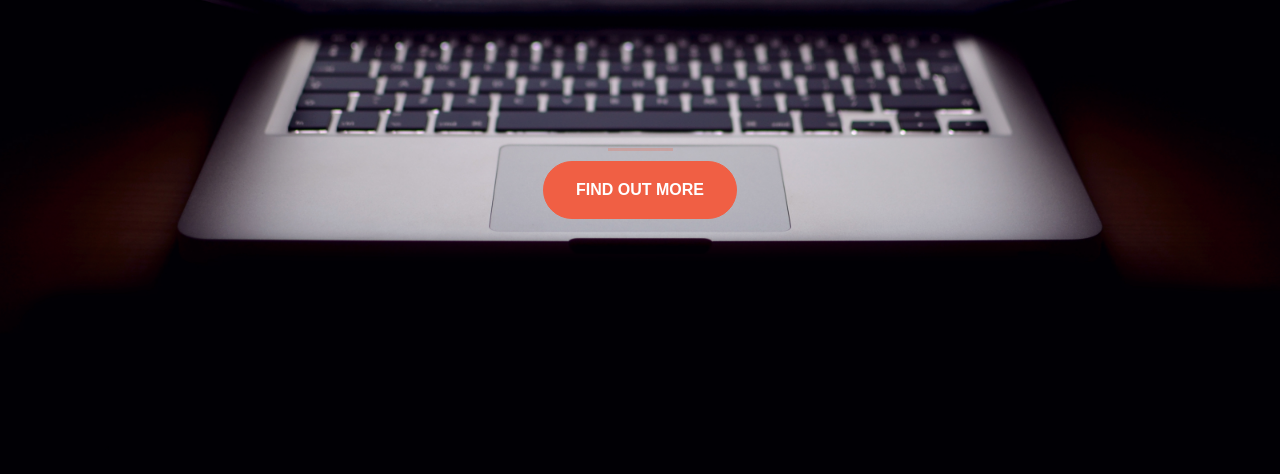
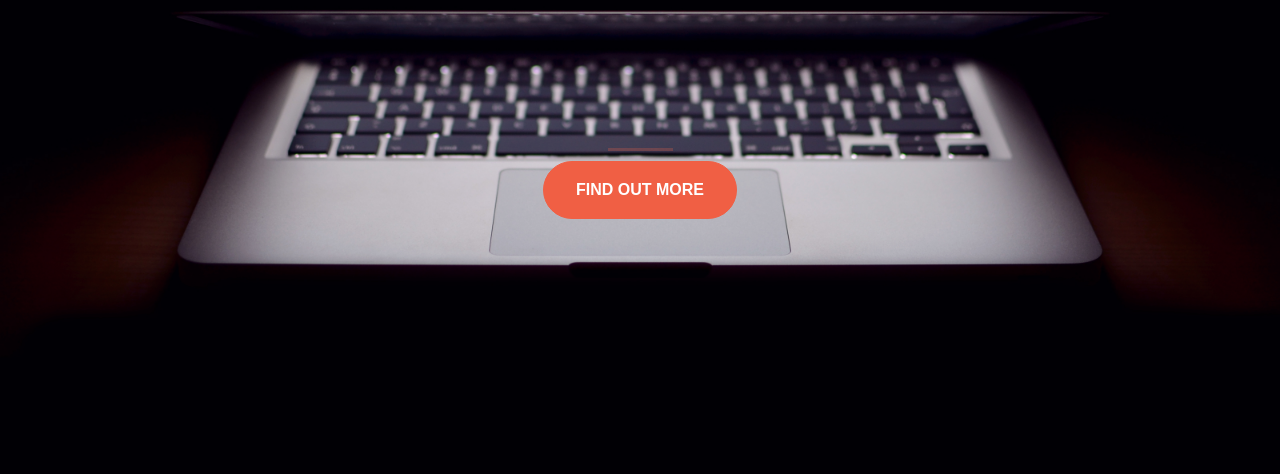
Before and after one commit to buglakoova/buglakoova.github.io, a plain HTML site: page index.html in a window 1280 px wide. Shown: the part 326-800 px from the top of the page. Drawn offline with nearby package versions, Linux system fonts and the light colour scheme; a web font is replaced by a local one.

Commit message:
Update style.css

```diff
--- a/style.css
+++ b/style.css
@@ -3,7 +3,6 @@ html {
    width: 100%;
    height: 100%;
    font-family: 'Montserrat', sans-serif;
-   background: url('image.jpg') no-repeat center center fixed;
    background-image: url('image.jpg');
    -webkit-background-size: cover;
    -moz-background-size: cover;
```
